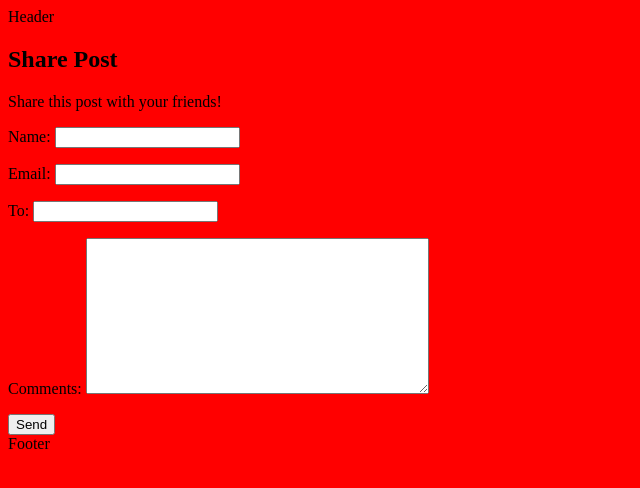
After one commit to maslanyusuf/mini-instaa, a Django app: page /share/1/ in a window 1280 px wide. The commit adds this page. Shown: the top 488 px of the page, without its empty margins (0-640 px from the left). Run offline with Django 4.2, Linux system fonts and the light colour scheme; tables that the repository leaves empty hold one stand-in row (values such as "Sample post").

Commit message:
add-form

```diff
--- /dev/null
+++ b/main/forms.py
@@ -0,0 +1,7 @@
+from django import forms
+
+class SharePostForm(forms.Form):
+  name = forms.CharField(max_length=100)
+  email = forms.EmailField()
+  to = forms.EmailField()
+  comments = forms.CharField(required=False, widget=forms.Textarea)
--- a/main/models.py
+++ b/main/models.py
@@ -38,6 +38,9 @@ class Post(models.Model):
     def get_absolute_url(self):
         return reverse("main:post_detail",kwargs={"year": self.published_at.year, "month": self.published_at.month, "slug": self.slug,})
 
+    def get_share_url(self):
+        return reverse("main:share_post", kwargs={"post_id": self.id})
+
     class Meta:
         ordering = ['-published_at']
         indexes = [
--- a/main/urls.py
+++ b/main/urls.py
@@ -6,6 +6,7 @@ app_name = 'main'
 urlpatterns = [
     path('', views.feed, name='feed'),
     path('post/<int:year>/<int:month>/<slug:slug>/', views.post_detail, name='post_detail'),
+    path('share/<int:post_id>/', views.share_post, name='share_post'),
     path('profile/', views.profile, name='profile'),
     path('explore/', views.explore, name='explore'),
     path('notifications/', views.notifications, name='notifications'),
--- a/main/views.py
+++ b/main/views.py
@@ -1,5 +1,7 @@
 from django.shortcuts import render
 from django.core.paginator import Paginator, EmptyPage, PageNotAnInteger
+
+from main.forms import SharePostForm
 from .models import Post
 
 def feed(request):
@@ -24,6 +26,23 @@ def post_detail(request, year, month, slug):
     return render(request, 'post_detail.html', {'post': post})
 
 
+def share_post(request, post_id):
+    try:
+        post = Post.published.get(id=post_id)
+    except Post.DoesNotExist:
+        return render(request, '404.html', status=404)
+
+    form = SharePostForm()
+
+    if request.method == 'POST':
+        form = SharePostForm(request.POST)
+        if form.is_valid():
+            # Here you would typically send the email
+            # For now, we just render a success message
+            return render(request, 'share_post_success.html', {'post': post, 'form': form.cleaned_data})
+
+    return render(request, 'share_post.html', {'post': post, 'form': form})
+
 def profile(request):
     return render(request, 'profile.html')
 
--- a/templates/post_detail.html
+++ b/templates/post_detail.html
@@ -4,4 +4,6 @@
   <h1>{{ post.title }}</h1>
   <p>By {{ post.author.username }} on {{ post.created_at|date:'F j, Y' }}</p>
   <div class="post-content">{{ post.content|linebreaks }}</div>
+
+  <a href="{{ post.get_share_url }}">Share this post</a>
 {% endblock %}
--- /dev/null
+++ b/templates/share_post.html
@@ -0,0 +1,12 @@
+{% extends 'base.html' %}
+
+{% block content %}
+  <h2>Share Post</h2>
+  <p>Share this post with your friends!</p>
+
+  <form method="post">
+    {% csrf_token %}
+    {{ form.as_p }}
+    <button type="submit">Send</button>
+  </form>
+{% endblock %}
```
Also changed, not shown: templates/share_post_success.html (added, +7 -0 lines).
